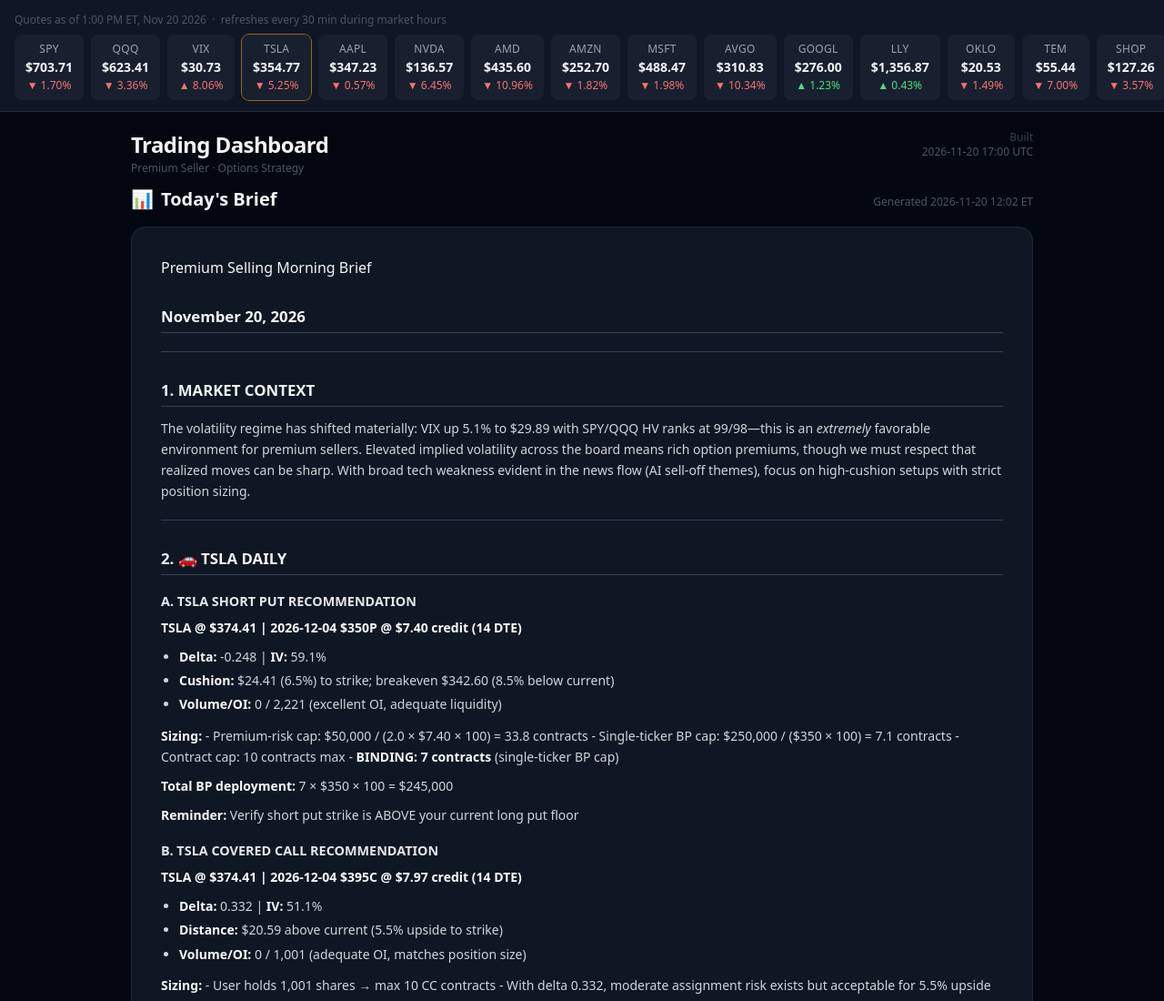
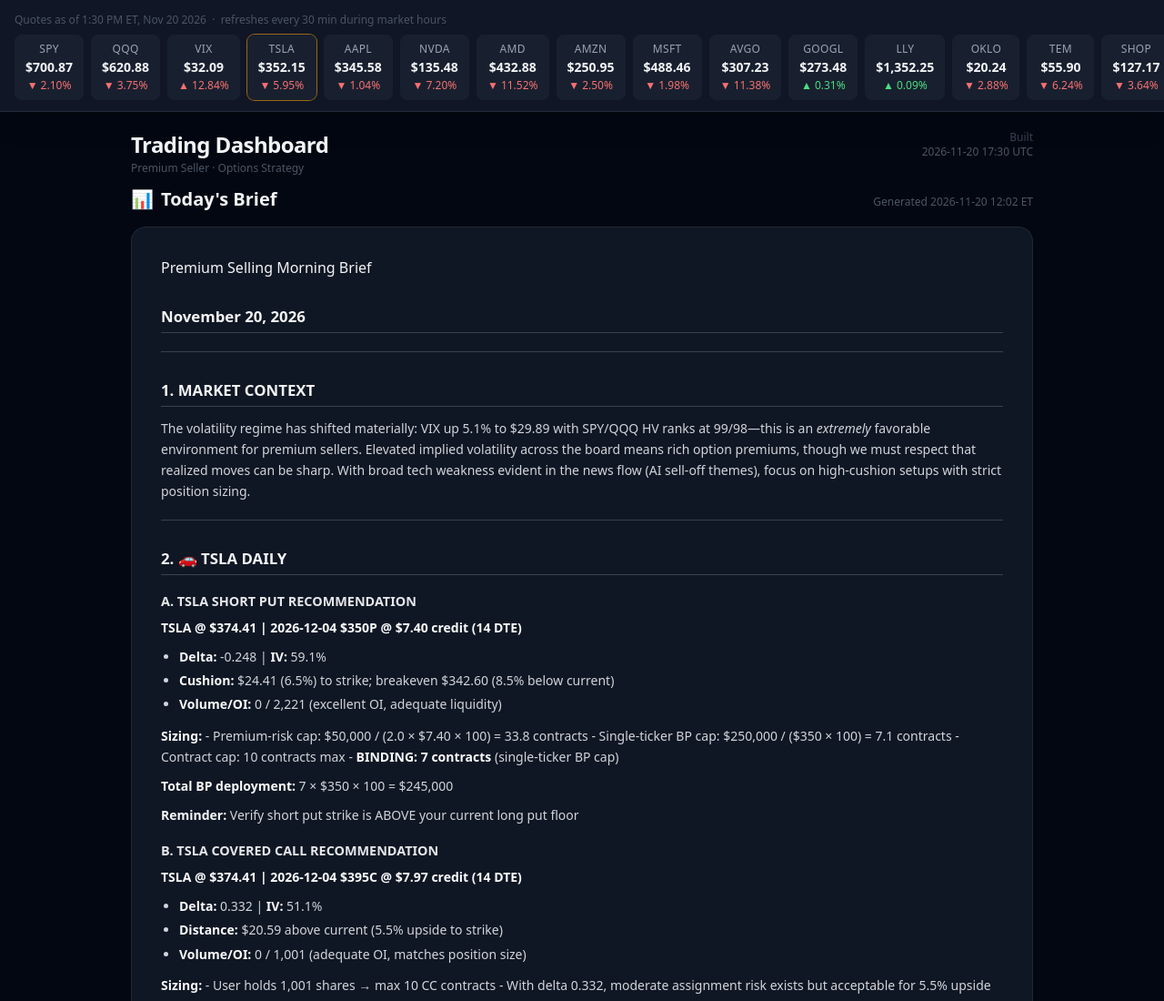
Before and after one commit to vjasingh/Trading-agent, a plain HTML site: page docs/index.html in a window 1280 px wide. Shown: the top 1100 px of the page at 91% size. Drawn offline with nearby package versions, Linux system fonts and the light colour scheme.

Commit message:
Update dashboard 17:30 UTC

```diff
--- a/docs/index.html
+++ b/docs/index.html
@@ -100,116 +100,116 @@
   <!-- ══ Sticky Quotes Strip ══════════════════════════════════════ -->
   <div id="quotes-strip" class="sticky top-0 z-50 bg-gray-900/95 backdrop-blur border-b border-gray-700/50 shadow-xl">
     <div class="px-4 pt-2">
-      <span class="text-xs text-gray-600">Quotes as of 1:00 PM ET, Nov 20 2026 &nbsp;·&nbsp; refreshes every 30 min during market hours</span>
+      <span class="text-xs text-gray-600">Quotes as of 1:30 PM ET, Nov 20 2026 &nbsp;·&nbsp; refreshes every 30 min during market hours</span>
     </div>
     <div class="flex gap-2 px-4 pt-1.5 pb-3 overflow-x-auto scrollbar-hide">
 
         <div class="flex-shrink-0 bg-gray-800/60 rounded-lg px-3 py-2 min-w-[74px] text-center ">
           <div class="text-xs text-gray-400 font-medium tracking-wide">SPY</div>
-          <div class="text-sm font-bold text-gray-100 mt-0.5">$703.71</div>
-          <div class="text-xs text-red-400 font-medium mt-0.5">▼ 1.70%</div>
+          <div class="text-sm font-bold text-gray-100 mt-0.5">$700.87</div>
+          <div class="text-xs text-red-400 font-medium mt-0.5">▼ 2.10%</div>
         </div>
 
         <div class="flex-shrink-0 bg-gray-800/60 rounded-lg px-3 py-2 min-w-[74px] text-center ">
           <div class="text-xs text-gray-400 font-medium tracking-wide">QQQ</div>
-          <div class="text-sm font-bold text-gray-100 mt-0.5">$623.41</div>
-          <div class="text-xs text-red-400 font-medium mt-0.5">▼ 3.36%</div>
+          <div class="text-sm font-bold text-gray-100 mt-0.5">$620.88</div>
+          <div class="text-xs text-red-400 font-medium mt-0.5">▼ 3.75%</div>
         </div>
 
         <div class="flex-shrink-0 bg-gray-800/60 rounded-lg px-3 py-2 min-w-[74px] text-center ">
           <div class="text-xs text-gray-400 font-medium tracking-wide">VIX</div>
-          <div class="text-sm font-bold text-gray-100 mt-0.5">$30.73</div>
-          <div class="text-xs text-red-400 font-medium mt-0.5">▲ 8.06%</div>
+          <div class="text-sm font-bold text-gray-100 mt-0.5">$32.09</div>
+          <div class="text-xs text-red-400 font-medium mt-0.5">▲ 12.84%</div>
         </div>
 
         <div class="flex-shrink-0 bg-gray-800/60 rounded-lg px-3 py-2 min-w-[74px] text-center ring-1 ring-amber-500/60">
           <div class="text-xs text-gray-400 font-medium tracking-wide">TSLA</div>
-          <div class="text-sm font-bold text-gray-100 mt-0.5">$354.77</div>
-          <div class="text-xs text-red-400 font-medium mt-0.5">▼ 5.25%</div>
+          <div class="text-sm font-bold text-gray-100 mt-0.5">$352.15</div>
+          <div class="text-xs text-red-400 font-medium mt-0.5">▼ 5.95%</div>
         </div>
 
         <div class="flex-shrink-0 bg-gray-800/60 rounded-lg px-3 py-2 min-w-[74px] text-center ">
           <div class="text-xs text-gray-400 font-medium tracking-wide">AAPL</div>
-          <div class="text-sm font-bold text-gray-100 mt-0.5">$347.23</div>
-          <div class="text-xs text-red-400 font-medium mt-0.5">▼ 0.57%</div>
+          <div class="text-sm font-bold text-gray-100 mt-0.5">$345.58</div>
+          <div class="text-xs text-red-400 font-medium mt-0.5">▼ 1.04%</div>
         </div>
 
         <div class="flex-shrink-0 bg-gray-800/60 rounded-lg px-3 py-2 min-w-[74px] text-center ">
           <div class="text-xs text-gray-400 font-medium tracking-wide">NVDA</div>
-          <div class="text-sm font-bold text-gray-100 mt-0.5">$136.57</div>
-          <div class="text-xs text-red-400 font-medium mt-0.5">▼ 6.45%</div>
+          <div class="text-sm font-bold text-gray-100 mt-0.5">$135.48</div>
+          <div class="text-xs text-red-400 font-medium mt-0.5">▼ 7.20%</div>
         </div>
 
         <div class="flex-shrink-0 bg-gray-800/60 rounded-lg px-3 py-2 min-w-[74px] text-center ">
           <div class="text-xs text-gray-400 font-medium tracking-wide">AMD</div>
-          <div class="text-sm font-bold text-gray-100 mt-0.5">$435.60</div>
-          <div class="text-xs text-red-400 font-medium mt-0.5">▼ 10.96%</div>
+          <div class="text-sm font-bold text-gray-100 mt-0.5">$432.88</div>
+          <div class="text-xs text-red-400 font-medium mt-0.5">▼ 11.52%</div>
         </div>
 
         <div class="flex-shrink-0 bg-gray-800/60 rounded-lg px-3 py-2 min-w-[74px] text-center ">
           <div class="text-xs text-gray-400 font-medium tracking-wide">AMZN</div>
-          <div class="text-sm font-bold text-gray-100 mt-0.5">$252.70</div>
-          <div class="text-xs text-red-400 font-medium mt-0.5">▼ 1.82%</div>
+          <div class="text-sm font-bold text-gray-100 mt-0.5">$250.95</div>
+          <div class="text-xs text-red-400 font-medium mt-0.5">▼ 2.50%</div>
         </div>
 
         <div class="flex-shrink-0 bg-gray-800/60 rounded-lg px-3 py-2 min-w-[74px] text-center ">
           <div class="text-xs text-gray-400 font-medium tracking-wide">MSFT</div>
-          <div class="text-sm font-bold text-gray-100 mt-0.5">$488.47</div>
+          <div class="text-sm font-bold text-gray-100 mt-0.5">$488.46</div>
           <div class="text-xs text-red-400 font-medium mt-0.5">▼ 1.98%</div>
         </div>
 
         <div class="flex-shrink-0 bg-gray-800/60 rounded-lg px-3 py-2 min-w-[74px] text-center ">
           <div class="text-xs text-gray-400 font-medium tracking-wide">AVGO</div>
-          <div class="text-sm font-bold text-gray-100 mt-0.5">$310.83</div>
-          <div class="text-xs text-red-400 font-medium mt-0.5">▼ 10.34%</div>
+          <div class="text-sm font-bold text-gray-100 mt-0.5">$307.23</div>
+          <div class="text-xs text-red-400 font-medium mt-0.5">▼ 11.38%</div>
         </div>
 
         <div class="flex-shrink-0 bg-gray-800/60 rounded-lg px-3 py-2 min-w-[74px] text-center ">
           <div class="text-xs text-gray-400 font-medium tracking-wide">GOOGL</div>
-          <div class="text-sm font-bold text-gray-100 mt-0.5">$276.00</div>
-          <div class="text-xs text-green-400 font-medium mt-0.5">▲ 1.23%</div>
+          <div class="text-sm font-bold text-gray-100 mt-0.5">$273.48</div>
+          <div class="text-xs text-green-400 font-medium mt-0.5">▲ 0.31%</div>
         </div>
 
         <div class="flex-shrink-0 bg-gray-800/60 rounded-lg px-3 py-2 min-w-[74px] text-center ">
           <div class="text-xs text-gray-400 font-medium tracking-wide">LLY</div>
-          <div class="text-sm font-bold text-gray-100 mt-0.5">$1,356.87</div>
-          <div class="text-xs text-green-400 font-medium mt-0.5">▲ 0.43%</div>
+          <div class="text-sm font-bold text-gray-100 mt-0.5">$1,352.25</div>
+          <div class="text-xs text-green-400 font-medium mt-0.5">▲ 0.09%</div>
         </div>
 
         <div class="flex-shrink-0 bg-gray-800/60 rounded-lg px-3 py-2 min-w-[74px] text-center ">
           <div class="text-xs text-gray-400 font-medium tracking-wide">OKLO</div>
-          <div class="text-sm font-bold text-gray-100 mt-0.5">$20.53</div>
-          <div class="text-xs text-red-400 font-medium mt-0.5">▼ 1.49%</div>
+          <div class="text-sm font-bold text-gray-100 mt-0.5">$20.24</div>
+          <div class="text-xs text-red-400 font-medium mt-0.5">▼ 2.88%</div>
         </div>
 
         <div class="flex-shrink-0 bg-gray-800/60 rounded-lg px-3 py-2 min-w-[74px] text-center ">
           <div class="text-xs text-gray-400 font-medium tracking-wide">TEM</div>
-          <div class="text-sm font-bold text-gray-100 mt-0.5">$55.44</div>
-          <div class="text-xs text-red-400 font-medium mt-0.5">▼ 7.00%</div>
+          <div class="text-sm font-bold text-gray-100 mt-0.5">$55.90</div>
+          <div class="text-xs text-red-400 font-medium mt-0.5">▼ 6.24%</div>
         </div>
 
         <div class="flex-shrink-0 bg-gray-800/60 rounded-lg px-3 py-2 min-w-[74px] text-center ">
           <div class="text-xs text-gray-400 font-medium tracking-wide">SHOP</div>
-          <div class="text-sm font-bold text-gray-100 mt-0.5">$127.26</div>
-          <div class="text-xs text-red-400 font-medium mt-0.5">▼ 3.57%</div>
+          <div class="text-sm font-bold text-gray-100 mt-0.5">$127.17</div>
+          <div class="text-xs text-red-400 font-medium mt-0.5">▼ 3.64%</div>
         </div>
 
         <div class="flex-shrink-0 bg-gray-800/60 rounded-lg px-3 py-2 min-w-[74px] text-center ">
           <div class="text-xs text-gray-400 font-medium tracking-wide">HOOD</div>
-          <div class="text-sm font-bold text-gray-100 mt-0.5">$64.72</div>
-          <div class="text-xs text-red-400 font-medium mt-0.5">▼ 5.73%</div>
+          <div class="text-sm font-bold text-gray-100 mt-0.5">$63.97</div>
+          <div class="text-xs text-red-400 font-medium mt-0.5">▼ 6.82%</div>
         </div>
 
         <div class="flex-shrink-0 bg-gray-800/60 rounded-lg px-3 py-2 min-w-[74px] text-center ">
           <div class="text-xs text-gray-400 font-medium tracking-wide">PLTR</div>
-          <div class="text-sm font-bold text-gray-100 mt-0.5">$145.44</div>
-          <div class="text-xs text-red-400 font-medium mt-0.5">▼ 5.36%</div>
+          <div class="text-sm font-bold text-gray-100 mt-0.5">$145.58</div>
+          <div class="text-xs text-red-400 font-medium mt-0.5">▼ 5.28%</div>
         </div>
 
         <div class="flex-shrink-0 bg-gray-800/60 rounded-lg px-3 py-2 min-w-[74px] text-center ">
           <div class="text-xs text-gray-400 font-medium tracking-wide">GILD</div>
-          <div class="text-sm font-bold text-gray-100 mt-0.5">$168.96</div>
-          <div class="text-xs text-green-400 font-medium mt-0.5">▲ 1.46%</div>
+          <div class="text-sm font-bold text-gray-100 mt-0.5">$168.53</div>
+          <div class="text-xs text-green-400 font-medium mt-0.5">▲ 1.21%</div>
         </div>
     </div>
   </div>
@@ -223,7 +223,7 @@
       </div>
       <div class="text-right shrink-0">
         <div class="text-xs text-gray-700">Built</div>
-        <div class="text-xs text-gray-600">2026-11-20 17:00 UTC</div>
+        <div class="text-xs text-gray-600">2026-11-20 17:30 UTC</div>
       </div>
     </div>
   </header>
```
